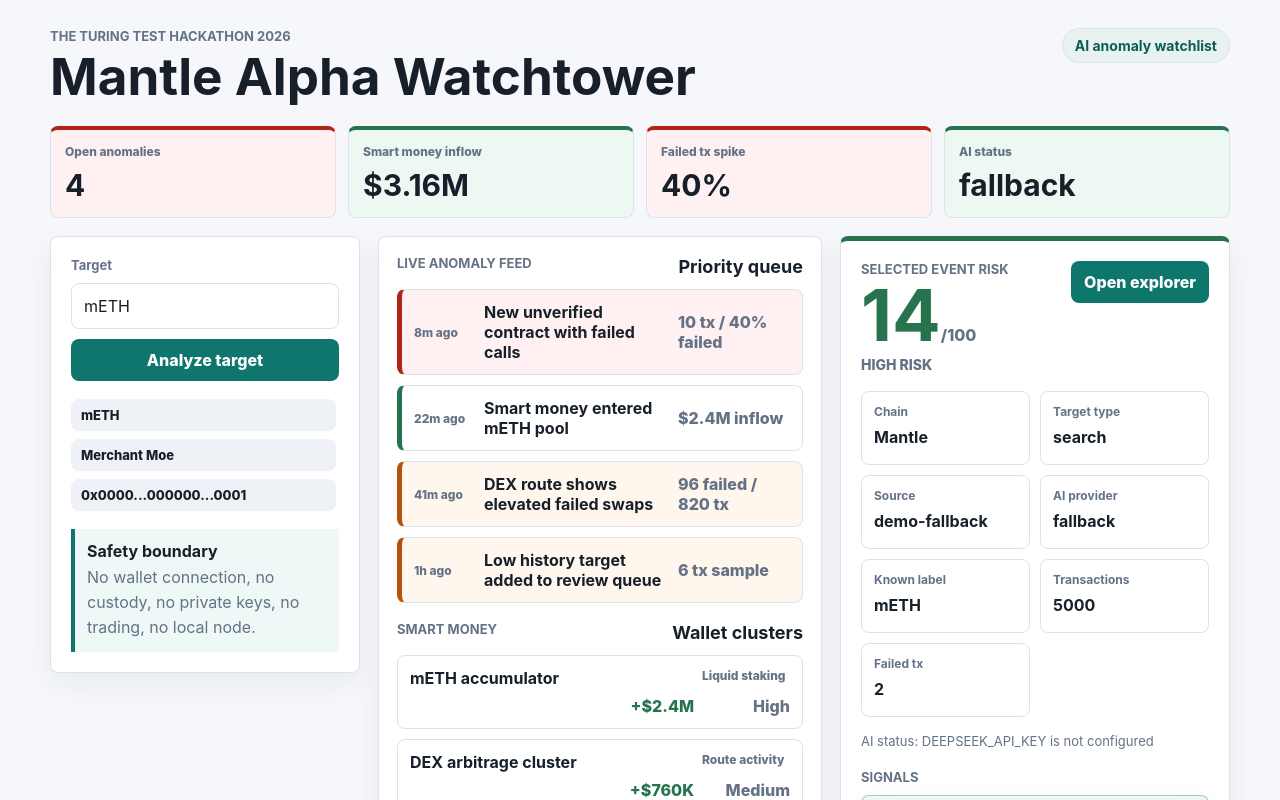
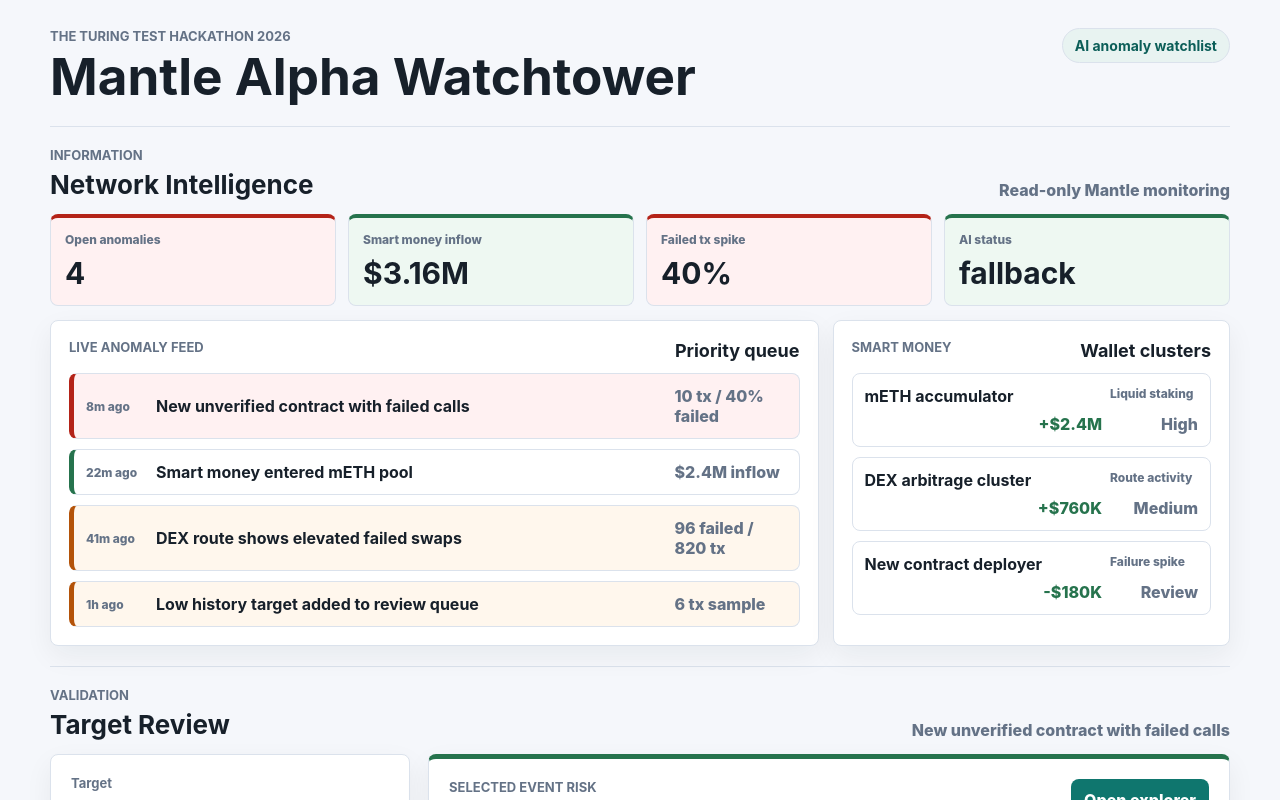
Before and after one commit to wkddkw/ai-mantle-alpha-risk-monitor, a Next.js app: page / in a window 1280 px wide. Shown: the top 800 px of the page. Built offline with nearby package versions, Linux system fonts and the light colour scheme.

Commit message:
Separate intelligence and validation zones

```diff
--- a/src/app/globals.css
+++ b/src/app/globals.css
@@ -73,16 +73,49 @@ h1 {
   white-space: nowrap;
 }
 
-.workspace,
-.watchLayout {
+.workspace {
   display: grid;
   grid-template-columns: 360px 1fr;
   gap: 18px;
   align-items: stretch;
 }
 
-.watchLayout {
-  grid-template-columns: 310px minmax(410px, 1fr) 390px;
+.intelZone,
+.validationZone {
+  border-top: 1px solid var(--line);
+  padding-top: 20px;
+  margin-top: 20px;
+}
+
+.zoneHead {
+  display: flex;
+  align-items: flex-end;
+  justify-content: space-between;
+  gap: 18px;
+  margin-bottom: 14px;
+}
+
+.zoneHead h2 {
+  margin: 0;
+  font-size: 26px;
+}
+
+.zoneHead span {
+  color: var(--muted);
+  font-weight: 800;
+  text-align: right;
+}
+
+.intelGrid {
+  display: grid;
+  grid-template-columns: minmax(0, 1.45fr) minmax(300px, 0.75fr);
+  gap: 14px;
+}
+
+.validationGrid {
+  display: grid;
+  grid-template-columns: 360px minmax(0, 1fr);
+  gap: 18px;
   align-items: start;
 }
 
@@ -90,7 +123,7 @@ h1 {
   display: grid;
   grid-template-columns: repeat(4, minmax(0, 1fr));
   gap: 12px;
-  margin-bottom: 18px;
+  margin-bottom: 14px;
 }
 
 .metric {
@@ -338,13 +371,8 @@ button:disabled {
 }
 
 .feed,
-.smartMoney {
+.smartMoneyPanel {
   padding: 18px;
-}
-
-.smartMoney {
-  margin-top: 18px;
-  padding: 0;
 }
 
 .sectionHead {
@@ -353,10 +381,6 @@ button:disabled {
   justify-content: space-between;
   gap: 12px;
   margin-bottom: 12px;
-}
-
-.sectionHead.compact {
-  margin-top: 4px;
 }
 
 .sectionHead strong {
@@ -486,11 +510,20 @@ button:disabled {
   }
 
   .workspace,
-  .watchLayout,
+  .intelGrid,
+  .validationGrid,
   .signals,
-  .metrics,
-  .monitorGrid {
+  .metrics {
     grid-template-columns: 1fr;
+  }
+
+  .zoneHead {
+    align-items: flex-start;
+    flex-direction: column;
+  }
+
+  .zoneHead span {
+    text-align: left;
   }
 
   .eventRow {
--- a/src/app/page.tsx
+++ b/src/app/page.tsx
@@ -208,14 +208,75 @@ export default function Home() {
         <span className="network">AI anomaly watchlist</span>
       </section>
 
-      <section className="metrics">
+      <section className="intelZone">
+        <div className="zoneHead">
+          <div>
+            <p className="eyebrow">Information</p>
+            <h2>Network Intelligence</h2>
+          </div>
+          <span>Read-only Mantle monitoring</span>
+        </div>
+
+        <div className="metrics">
           <Metric label="Open anomalies" value="4" tone="high" />
           <Metric label="Smart money inflow" value="$3.16M" tone="low" />
           <Metric label="Failed tx spike" value="40%" tone="high" />
           <Metric label="AI status" value={visibleAnalysis.aiProvider} tone="low" />
+        </div>
+
+        <div className="intelGrid">
+          <section className="panel feed">
+            <div className="sectionHead">
+              <p className="label">Live anomaly feed</p>
+              <strong>Priority queue</strong>
+            </div>
+            {watchEvents.map((event) => (
+              <button
+                className="eventRow"
+                data-severity={event.severity}
+                key={event.id}
+                type="button"
+                onClick={() => {
+                  setSelectedEvent(event);
+                  setTarget(event.target);
+                  setAnalysis(null);
+                }}
+              >
+                <span>{event.time}</span>
+                <strong>{event.title}</strong>
+                <em>{event.protocol}</em>
+                <b>{event.amount}</b>
+              </button>
+            ))}
           </section>
 
-      <section className="watchLayout">
+          <section className="panel smartMoneyPanel">
+            <div className="sectionHead">
+              <p className="label">Smart money</p>
+              <strong>Wallet clusters</strong>
+            </div>
+            {smartMoneyRows.map((row) => (
+              <div className="moneyRow" key={row.label}>
+                <strong>{row.label}</strong>
+                <span>{row.tag}</span>
+                <b>{row.flow}</b>
+                <em>{row.confidence}</em>
+              </div>
+            ))}
+          </section>
+        </div>
+      </section>
+
+      <section className="validationZone">
+        <div className="zoneHead">
+          <div>
+            <p className="eyebrow">Validation</p>
+            <h2>Target Review</h2>
+          </div>
+          <span>{analysis ? "Manual analysis" : selectedEvent.title}</span>
+        </div>
+
+        <div className="validationGrid">
           <aside className="panel controls">
           <form onSubmit={submit}>
             <label htmlFor="target">Target</label>
@@ -252,46 +313,6 @@ export default function Home() {
 
           {error ? <p className="error">{error}</p> : null}
           </aside>
-
-        <section className="panel feed">
-          <div className="sectionHead">
-            <p className="label">Live anomaly feed</p>
-            <strong>Priority queue</strong>
-          </div>
-          {watchEvents.map((event) => (
-            <button
-              className="eventRow"
-              data-severity={event.severity}
-              key={event.id}
-              type="button"
-              onClick={() => {
-                setSelectedEvent(event);
-                setTarget(event.target);
-                setAnalysis(null);
-              }}
-            >
-              <span>{event.time}</span>
-              <strong>{event.title}</strong>
-              <em>{event.protocol}</em>
-              <b>{event.amount}</b>
-            </button>
-          ))}
-
-          <div className="smartMoney">
-            <div className="sectionHead compact">
-              <p className="label">Smart money</p>
-              <strong>Wallet clusters</strong>
-            </div>
-            {smartMoneyRows.map((row) => (
-              <div className="moneyRow" key={row.label}>
-                <strong>{row.label}</strong>
-                <span>{row.tag}</span>
-                <b>{row.flow}</b>
-                <em>{row.confidence}</em>
-              </div>
-            ))}
-          </div>
-        </section>
 
           <section className="panel report">
           <div className="scoreRow">
@@ -332,6 +353,7 @@ export default function Home() {
             </div>
           </div>
           </section>
+        </div>
       </section>
     </main>
   );
```
Lines whose indentation alone changed are shown as unchanged.
